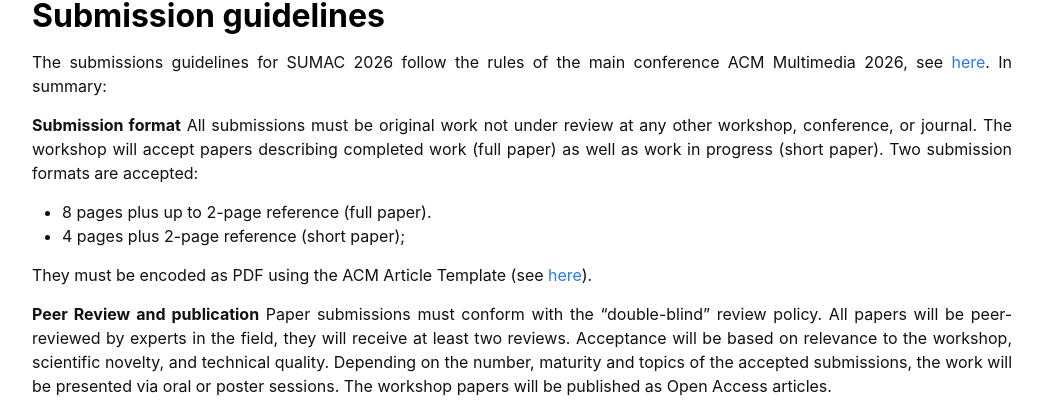
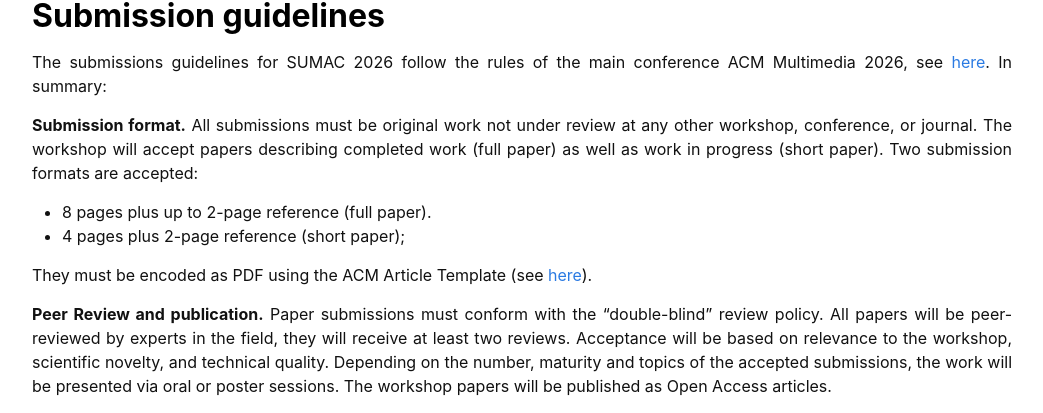
Before and after one commit to sumac-workshops/2026, a Jekyll site: the page built from index.md, in a window 1280 px wide and 900 px high, scrolled down 1650 px. Shown: the part 145-558 px from the top of the window, without its empty margins (118-1161 px from the left). Built offline with Jekyll 4.4.1, drawn with Linux system fonts in a browser that asks for light colours; nearby versions of some CDN libraries.

```diff
--- a/index.md
+++ b/index.md
@@ -76,7 +76,7 @@ layout: home
 <p>
 The submissions guidelines for SUMAC 2026 follow the rules of the main conference ACM Multimedia 2026, see <a href="https://2026.acmmm.org/site/author-instructions.html" target=new> here</a>. In summary:
 </p>
-<p><b>Submission format</b>  All submissions must be original work not under review at any other workshop, conference, or journal. The workshop will accept papers describing completed work (full paper) as well as work in progress (short paper). Two submission formats are accepted:
+<p><b>Submission format.</b> All submissions must be original work not under review at any other workshop, conference, or journal. The workshop will accept papers describing completed work (full paper) as well as work in progress (short paper). Two submission formats are accepted:
 <ul>
  <li> 8 pages plus up to 2-page reference (full paper).</li>
  <li> 4 pages plus 2-page reference (short paper);</li>
@@ -84,7 +84,7 @@ The submissions guidelines for SUMAC 2026 follow the rules of the main conferenc
 They must be encoded as PDF using the ACM Article Template (see <a href="https://2026.acmmm.org/site/author-instructions.html" target=new> here</a>).
 </p>
 
-<p><b>Peer Review and publication</b> Paper submissions must conform with the “double-blind” review policy. All papers will be peer-reviewed by experts in the field, they will receive at least two reviews. Acceptance will be based on relevance to the workshop, scientific novelty, and technical quality. Depending on the number, maturity and topics of the accepted submissions, the work will be presented via oral or poster sessions. The workshop papers will be published as Open Access articles.
+<p><b>Peer Review and publication.</b> Paper submissions must conform with the “double-blind” review policy. All papers will be peer-reviewed by experts in the field, they will receive at least two reviews. Acceptance will be based on relevance to the workshop, scientific novelty, and technical quality. Depending on the number, maturity and topics of the accepted submissions, the work will be presented via oral or poster sessions. The workshop papers will be published as Open Access articles.
 </p>
 
 <p><b>Profile Registration</b> A registered profile at OpenReview (submissions' portal) is required to submit a paper.
```
